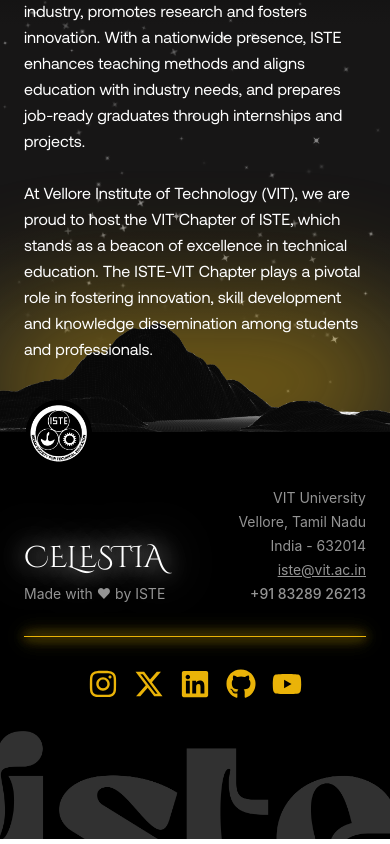
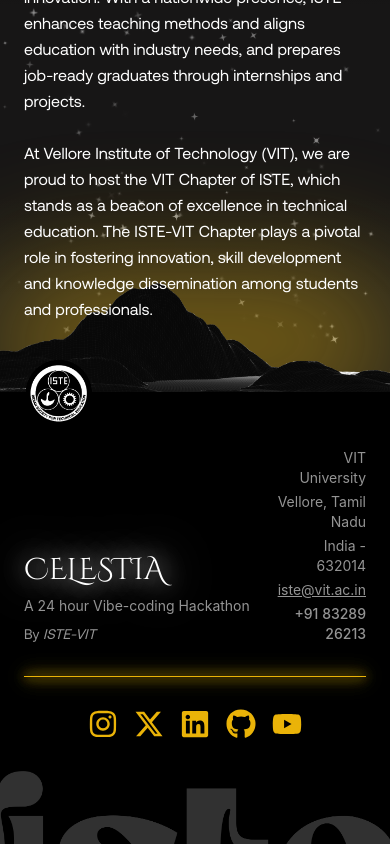
Before and after one commit to tanishka3001/celestia_publicity, a React (Create React App) app: page / in a window 390 px wide. Shown: the part 2977-3821 px from the top of the page. Built offline with nearby package versions, Linux system fonts and the light colour scheme.

Commit message:
logo margin for mobile view

```diff
--- a/src/components/Footer.jsx
+++ b/src/components/Footer.jsx
@@ -17,7 +17,10 @@
               CELESTIA
             </h1>
             <p className="text-sm md:text-lg mt-2 text-[#949494]">
-              Made with <span className="text-[#949494]">♥</span> by ISTE
+             A 24 hour Vibe-coding Hackathon
+            </p>
+            <p className="text-sm md:text-lg mt-2 text-[#949494] font-[Aeonik]">
+             By <span className="italic">ISTE-VIT</span>
             </p>
           </div>
 
--- a/src/components/aboutUs.jsx
+++ b/src/components/aboutUs.jsx
@@ -10,7 +10,7 @@
         <div className="relative z-10 flex align-center items-center flex-col about-us-bg " >
 
             <div className="flex align-center flex-col items-center text-white">
-                <img className="mb-16 w-[96px] h-[96px] md:w-[150px] md:h-[150px] " src={isteLogo} alt="LOGO"/>
+                <img className="mb-6 md:mb-16 w-[96px] h-[96px] md:w-[150px] md:h-[150px] " src={isteLogo} alt="LOGO"/>
                 <h1 className="text-4xl md:text-[93px] glow font-[camood]">ABOUT ISTE</h1>
             </div>
             <div className="mx-6 md:mx-[14vw] font-[Aeonik] text-base md:text-[26px] mt-6 md:mt-[51px] text-white leading-relaxed md:leading-8">
```
